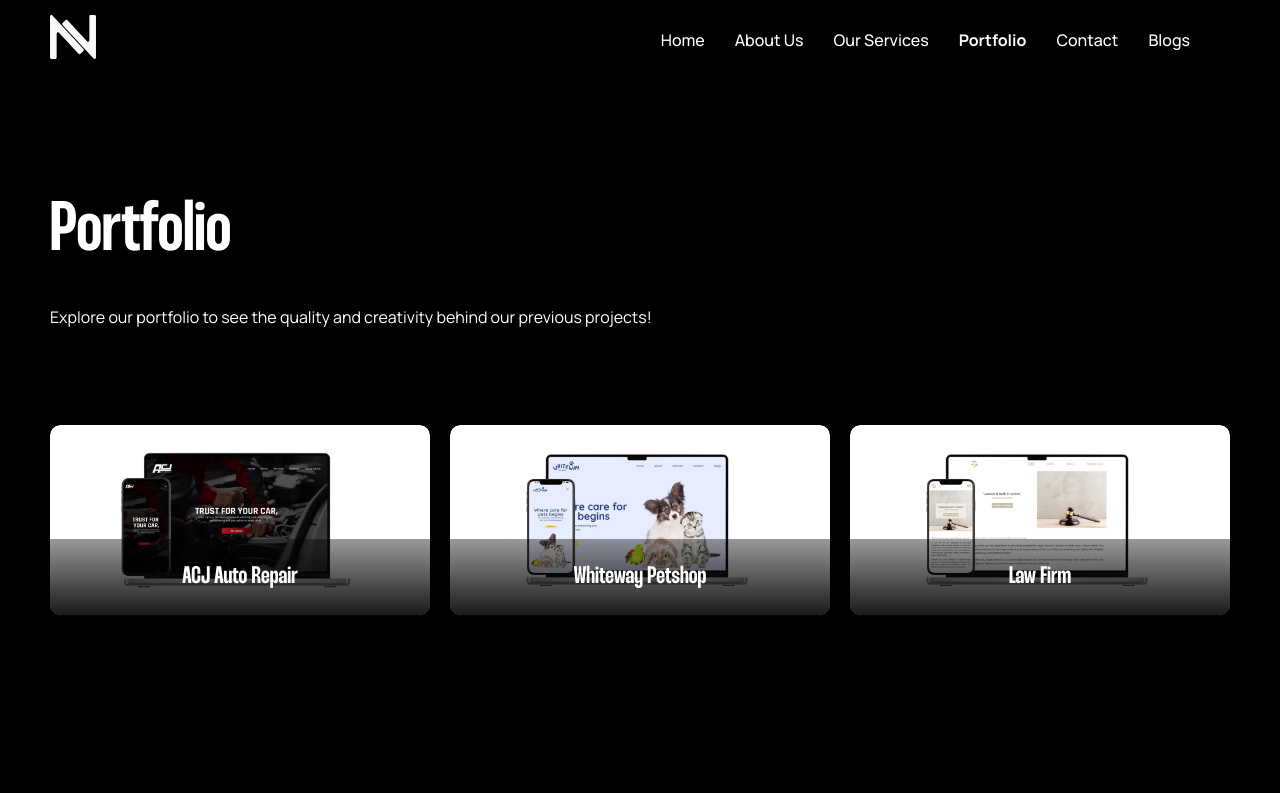
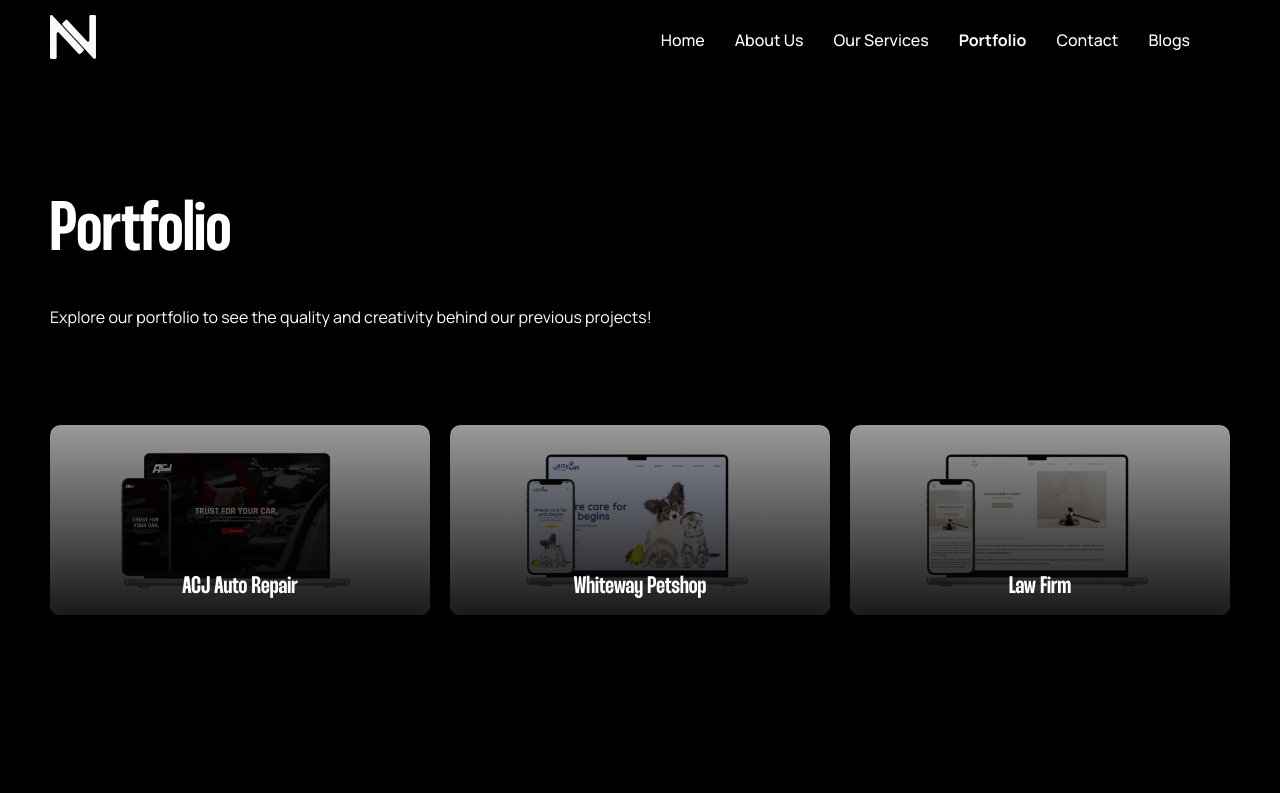
Before and after one commit to paulooliveira152012/novaweb, a React (Vite) app: page /portfolio in a window 1280 px wide. Shown: the top 793 px of the page. Built offline with nearby package versions, Linux system fonts and the light colour scheme; no server answers.

Commit message:
work on Contact now

```diff
--- a/src/styles/Portfolio.css
+++ b/src/styles/Portfolio.css
@@ -61,11 +61,11 @@
   position: absolute;
   bottom: 0;
   width: 100%;
-  height: 40%;
+  height: 100%;
   background: linear-gradient(to top, rgba(0, 0, 0, 0.9), rgba(0, 0, 0, 0.4));
   display: flex;
   flex-direction: column;
-  justify-content: center;
+  justify-content: flex-end;
   align-items: center;
   transition: opacity 0.3s ease-in-out;
 }
@@ -74,7 +74,7 @@
 .projectCard h2 {
   color: white;
   font-size: 1.5rem;
-  text-align: center;
+  /* text-align: center; */
   margin: 0;
   padding: 10px;
 }
@@ -111,8 +111,8 @@
   /* margin: 20px 10px; */
   padding: 12px 25px;
   border-radius: 8px;
-  background-color: #0014eb;
-  color: white;
+  background-color: #FFFE54;
+  color: black;
   font-size: 16px;
   font-weight: bold;
   border: none;
@@ -121,7 +121,7 @@
 }
 
 .projectDetailsPage .regularButton:hover {
-  background-color: #0c59eb;
+  background-color: white;
 }
 
 /* Responsive Adjustments for Project Details */
--- a/src/styles/style.css
+++ b/src/styles/style.css
@@ -311,7 +311,7 @@
     .regularButton:hover {
         background-color: #FFFE54;
         transition: .3s;
-        color: white;
+        color: black;
       }
 
     /*  */
```
